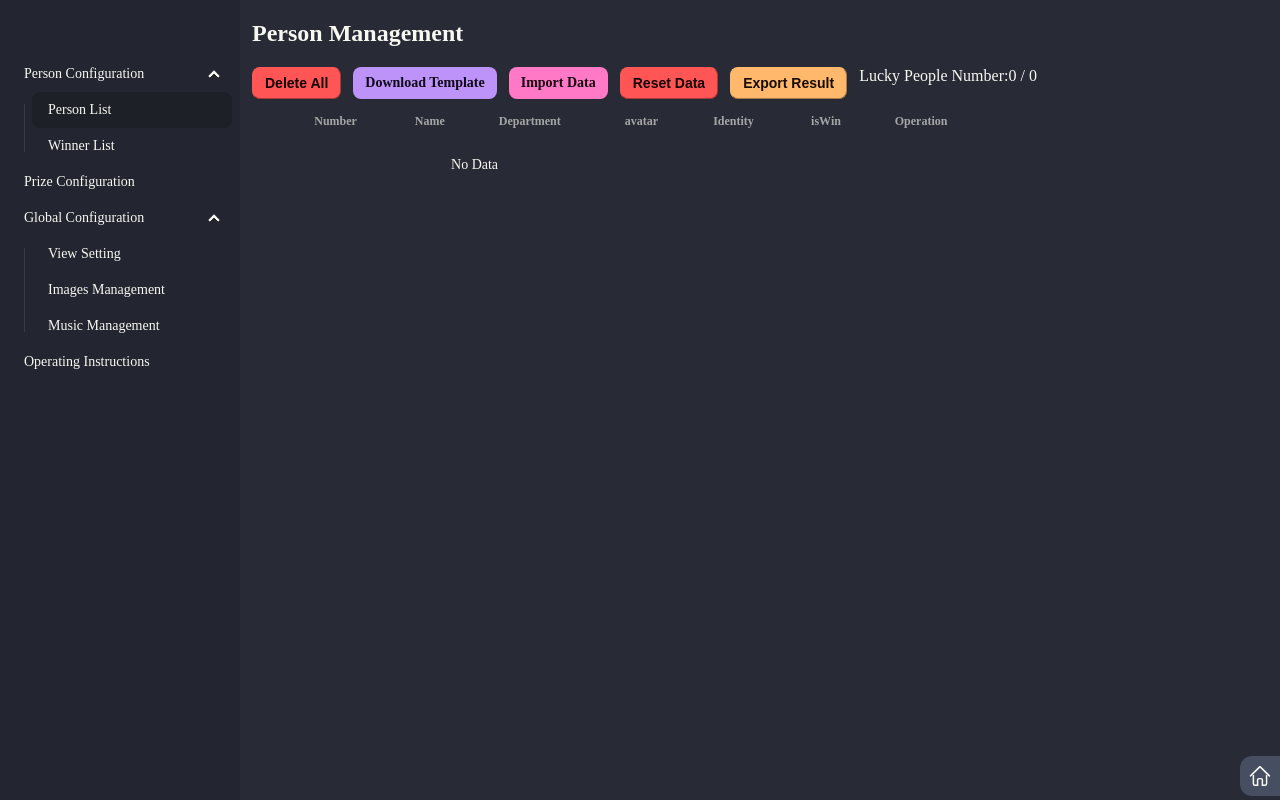
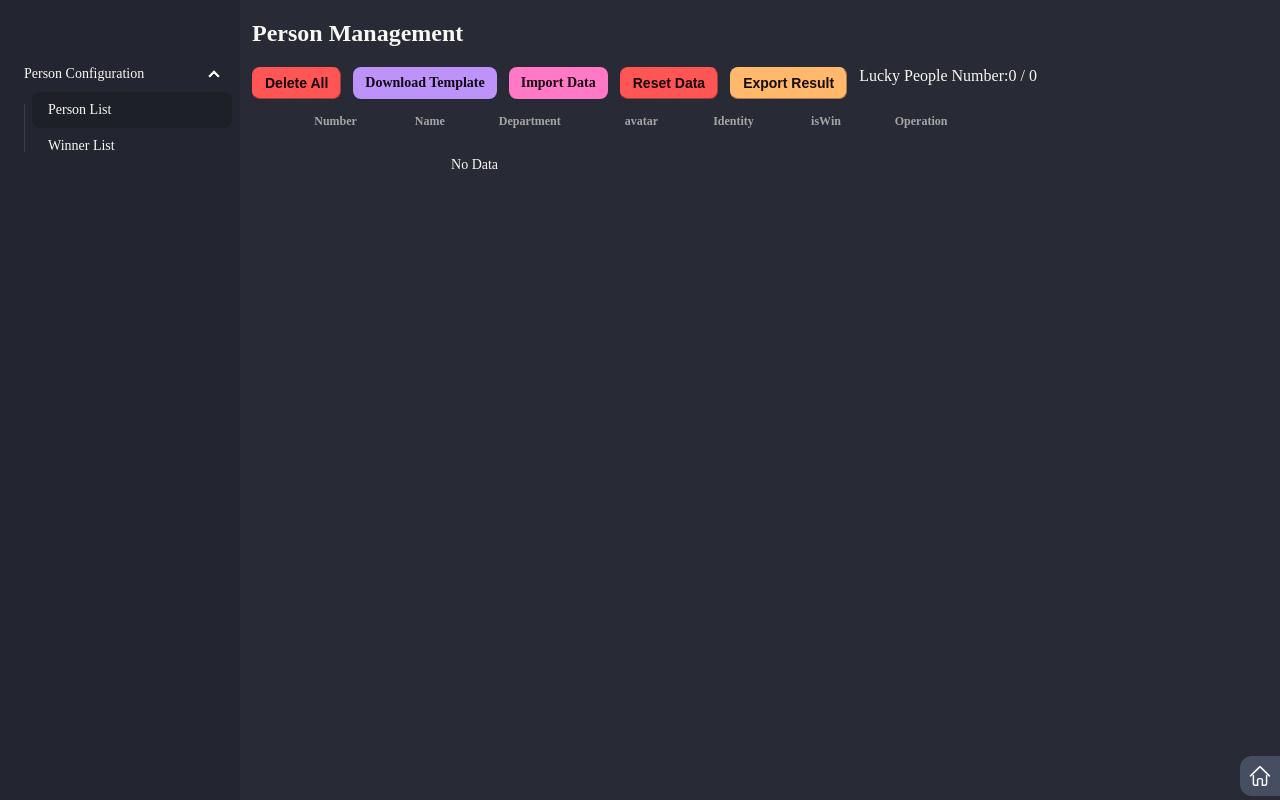
Before and after one commit to 0x0BB9/lottery, a Vue app: page /#/lottery/config/person/all in a window 1280 px wide. Built offline with nearby package versions, Linux system fonts and the light colour scheme; what vue-dompurify-html would draw is missing.

Commit message:
remove useless config menu

```diff
--- a/src/router/index.ts
+++ b/src/router/index.ts
@@ -54,62 +54,62 @@ export const configRoutes = {
         // }
       ],
     },
-    {
-      path: '/lottery/config/prize',
-      name: 'PrizeConfig',
-      component: () => import('@/views/Config/Prize/PrizeConfig.vue'),
-      meta: {
-        title: i18n.global.t('sidebar.prizeConfiguration'),
-        icon: 'prize',
-      },
-    },
-    {
-      path: '/lottery/config/global',
-      name: 'GlobalConfig',
-      redirect: '/lottery/config/global/all',
-      meta: {
-        title: i18n.global.t('sidebar.globalSetting'),
-        icon: 'global',
-      },
-      children: [
-        {
-          path: '/lottery/config/global/face',
-          name: 'FaceConfig',
-          component: () => import('@/views/Config/Global/FaceConfig.vue'),
-          meta: {
-            title: i18n.global.t('sidebar.viewSetting'),
-            icon: 'face',
-          },
-        },
-        {
-          path: '/lottery/config/global/image',
-          name: 'ImageConfig',
-          component: () => import('@/views/Config/Global/ImageConfig.vue'),
-          meta: {
-            title: i18n.global.t('sidebar.imagesManagement'),
-            icon: 'image',
-          },
-        },
-        {
-          path: '/lottery/config/global/music',
-          name: 'MusicConfig',
-          component: () => import('@/views/Config/Global/MusicConfig.vue'),
-          meta: {
-            title: i18n.global.t('sidebar.musicManagement'),
-            icon: 'music',
-          },
-        },
-      ],
-    },
-    {
-      path: '/lottery/config/readme',
-      name: 'Readme',
-      component: () => import('@/views/Config/Readme/index.vue'),
-      meta: {
-        title: i18n.global.t('sidebar.operatingInstructions'),
-        icon: 'readme',
-      },
-    },
+    // {
+    //   path: '/lottery/config/prize',
+    //   name: 'PrizeConfig',
+    //   component: () => import('@/views/Config/Prize/PrizeConfig.vue'),
+    //   meta: {
+    //     title: i18n.global.t('sidebar.prizeConfiguration'),
+    //     icon: 'prize',
+    //   },
+    // },
+    // {
+    //   path: '/lottery/config/global',
+    //   name: 'GlobalConfig',
+    //   redirect: '/lottery/config/global/all',
+    //   meta: {
+    //     title: i18n.global.t('sidebar.globalSetting'),
+    //     icon: 'global',
+    //   },
+    //   children: [
+    //     {
+    //       path: '/lottery/config/global/face',
+    //       name: 'FaceConfig',
+    //       component: () => import('@/views/Config/Global/FaceConfig.vue'),
+    //       meta: {
+    //         title: i18n.global.t('sidebar.viewSetting'),
+    //         icon: 'face',
+    //       },
+    //     },
+    //     {
+    //       path: '/lottery/config/global/image',
+    //       name: 'ImageConfig',
+    //       component: () => import('@/views/Config/Global/ImageConfig.vue'),
+    //       meta: {
+    //         title: i18n.global.t('sidebar.imagesManagement'),
+    //         icon: 'image',
+    //       },
+    //     },
+    //     {
+    //       path: '/lottery/config/global/music',
+    //       name: 'MusicConfig',
+    //       component: () => import('@/views/Config/Global/MusicConfig.vue'),
+    //       meta: {
+    //         title: i18n.global.t('sidebar.musicManagement'),
+    //         icon: 'music',
+    //       },
+    //     },
+    //   ],
+    // },
+    // {
+    //   path: '/lottery/config/readme',
+    //   name: 'Readme',
+    //   component: () => import('@/views/Config/Readme/index.vue'),
+    //   meta: {
+    //     title: i18n.global.t('sidebar.operatingInstructions'),
+    //     icon: 'readme',
+    //   },
+    // },
   ],
 }
 const routes = [
```
Also changed, not shown: 79 other files (tests, documents, lock files or other folders).
